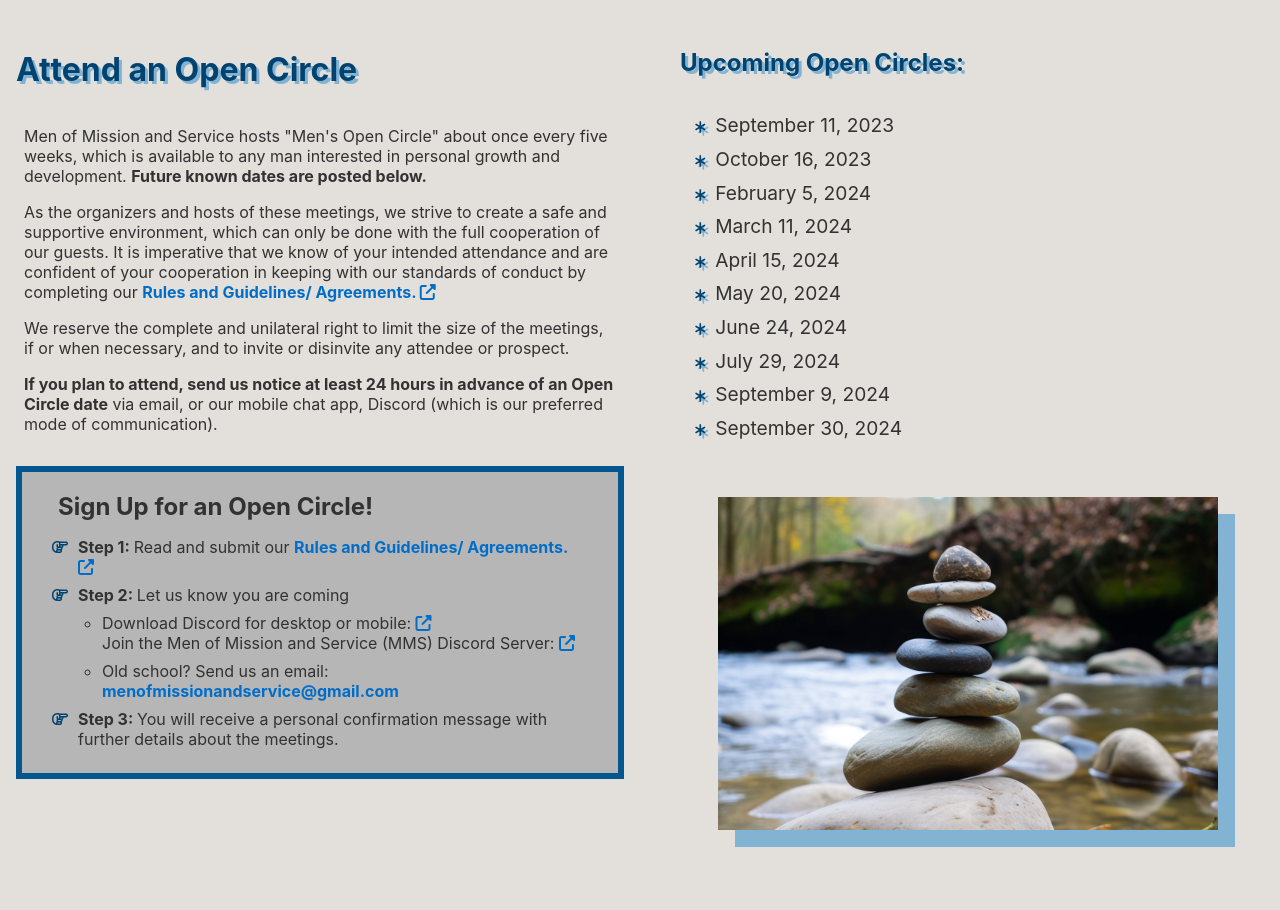
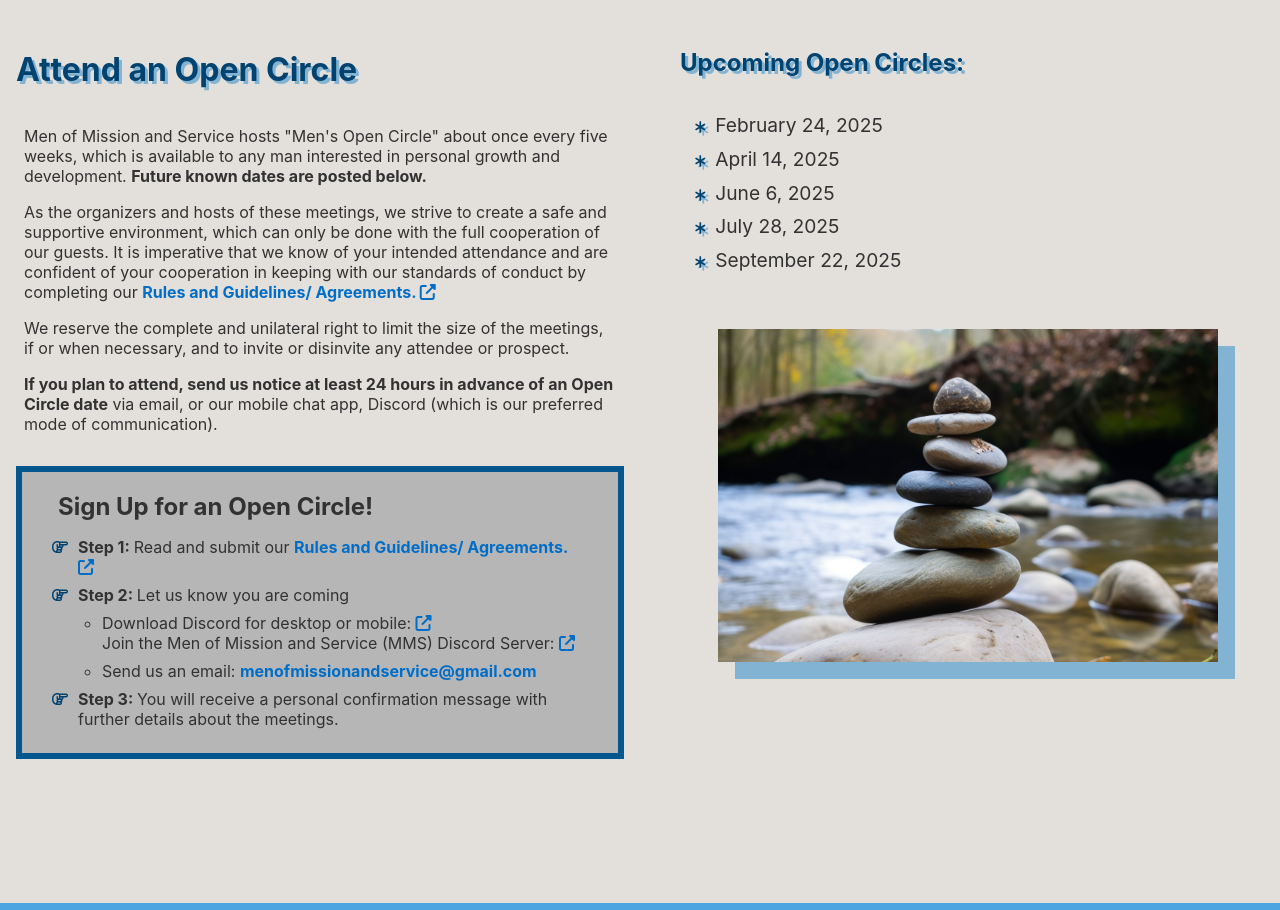
Before and after one commit to IntuitiveHarmony/igroup-site, a React (Create React App) app: page / in a window 1280 px wide. Shown: the part 1253-2163 px from the top of the page. Built offline with nearby package versions, Linux system fonts and the light colour scheme.

Commit message:
dates update

```diff
--- a/src/components/DatesList.js
+++ b/src/components/DatesList.js
@@ -3,16 +3,11 @@ function DatesList() {
     <>
       <h2 className="datesHeader blueShadow">Upcoming Open Circles:</h2>
       <ul className="dates calendarCheck">
-        <li>September 11, 2023</li>
-        <li>October 16, 2023</li>
-        <li>February 5, 2024</li>
-        <li>March 11, 2024</li>
-        <li>April 15, 2024</li>
-        <li>May 20, 2024</li>
-        <li>June 24, 2024</li>
-        <li>July 29, 2024</li>
-        <li>September 9, 2024</li>
-        <li>September 30, 2024</li>
+        <li>February 24, 2025</li>
+        <li>April 14, 2025</li>
+        <li>June 6, 2025</li>
+        <li>July 28, 2025</li>
+        <li>September 22, 2025</li>
       </ul>
     </>
   );
--- a/src/components/OpenCalendar.js
+++ b/src/components/OpenCalendar.js
@@ -1,49 +1,116 @@
-
-import riverRocks from "../images/riverRocks.png"
+import riverRocks from "../images/riverRocks.png";
 import DatesList from "./DatesList";
 
-
 const OpenCalendar = ({ mobile }) => {
-
-
   return (
     <div className="calendarContainer" id="calendar">
-
       <div className="circleContentContainer">
         <h1 className="circleHeader blueShadow">Attend an Open Circle</h1>
-            <p className="content">Men of Mission and Service hosts "Men's Open Circle" about once every five weeks, which is available to any man interested in personal growth and development. <b>Future known dates are posted below.</b></p>
-
-            <p className="content">As the organizers and hosts of these meetings, we strive to create a safe and supportive environment, which can only be done with the full cooperation of our guests.  It is imperative that we know of your intended attendance and are confident of your cooperation in keeping with our standards of conduct by completing our <a className="link" href='https://forms.gle/QGi48a77893jUoLi7' target="_blank" rel="noopener noreferrer">Rules and Guidelines/ Agreements. <i class="fa fa-up-right-from-square"></i></a></p>
-
-            <p className="content">We reserve the complete and unilateral right to limit the size of the meetings, if or when necessary, and to invite or disinvite any attendee or prospect.</p>
-
-            <p className="content"><b>If you plan to attend, send us notice at least 24 hours in advance of an Open Circle date</b> via email, or our mobile chat app, Discord (which is our preferred mode of communication).</p>
-
-            {mobile && <DatesList /> } {/* Dates come first in mobile version */}
+        <p className="content">
+          Men of Mission and Service hosts "Men's Open Circle" about once every
+          five weeks, which is available to any man interested in personal
+          growth and development. <b>Future known dates are posted below.</b>
+        </p>
+        <p className="content">
+          As the organizers and hosts of these meetings, we strive to create a
+          safe and supportive environment, which can only be done with the full
+          cooperation of our guests. It is imperative that we know of your
+          intended attendance and are confident of your cooperation in keeping
+          with our standards of conduct by completing our{" "}
+          <a
+            className="link"
+            href="https://forms.gle/QGi48a77893jUoLi7"
+            target="_blank"
+            rel="noopener noreferrer"
+          >
+            Rules and Guidelines/ Agreements.{" "}
+            <i class="fa fa-up-right-from-square"></i>
+          </a>
+        </p>
+        <p className="content">
+          We reserve the complete and unilateral right to limit the size of the
+          meetings, if or when necessary, and to invite or disinvite any
+          attendee or prospect.
+        </p>
+        <p className="content">
+          <b>
+            If you plan to attend, send us notice at least 24 hours in advance
+            of an Open Circle date
+          </b>{" "}
+          via email, or our mobile chat app, Discord (which is our preferred
+          mode of communication).
+        </p>
+        {mobile && <DatesList />} {/* Dates come first in mobile version */}
         <div className="chalkBoard" id="signUp">
           <h2 className="content">Sign Up for an Open Circle!</h2>
           <ul className="steps handCheck">
-                  <li><b>Step 1: </b>Read and submit our <a className="link" href='https://forms.gle/QGi48a77893jUoLi7' target="_blank" rel="noopener noreferrer">Rules and Guidelines/ Agreements. <i class="fa fa-up-right-from-square"></i></a></li>
-                  <li><b>Step 2: </b>Let us know you are coming</li>
+            <li>
+              <b>Step 1: </b>Read and submit our{" "}
+              <a
+                className="link"
+                href="https://forms.gle/QGi48a77893jUoLi7"
+                target="_blank"
+                rel="noopener noreferrer"
+              >
+                Rules and Guidelines/ Agreements.{" "}
+                <i class="fa fa-up-right-from-square"></i>
+              </a>
+            </li>
+            <li>
+              <b>Step 2: </b>Let us know you are coming
+            </li>
             <ul className="subSteps">
-                      <li>Download Discord for desktop or mobile: <a className="link" href='https://discord.com/download' target="_blank" rel="noopener noreferrer"><i class="fa fa-up-right-from-square"></i></a> <br/> Join the Men of Mission and Service (MMS) Discord Server: <a className="link" href='https://discord.gg/n98xVevJSK' target="_blank" rel="noopener noreferrer"><i class="fa fa-up-right-from-square"></i></a></li>
-                      <li>Old school? Send us an email: <a className="link" href="mailto:menofmissionandservice@gmail.com">{mobile ?  <i class="fa-regular fa-paper-plane"></i> : "menofmissionandservice@gmail.com" }</a></li>
+              <li>
+                Download Discord for desktop or mobile:{" "}
+                <a
+                  className="link"
+                  href="https://discord.com/download"
+                  target="_blank"
+                  rel="noopener noreferrer"
+                >
+                  <i class="fa fa-up-right-from-square"></i>
+                </a>{" "}
+                <br /> Join the Men of Mission and Service (MMS) Discord Server:{" "}
+                <a
+                  className="link"
+                  href="https://discord.gg/n98xVevJSK"
+                  target="_blank"
+                  rel="noopener noreferrer"
+                >
+                  <i class="fa fa-up-right-from-square"></i>
+                </a>
+              </li>
+              <li>
+                Send us an email:{" "}
+                <a
+                  className="link"
+                  href="mailto:menofmissionandservice@gmail.com"
+                >
+                  {mobile ? (
+                    <i class="fa-regular fa-paper-plane"></i>
+                  ) : (
+                    "menofmissionandservice@gmail.com"
+                  )}
+                </a>
+              </li>
             </ul>
-                  <li><b>Step 3: </b>You will receive a personal confirmation message with further details about the meetings.</li>
+            <li>
+              <b>Step 3: </b>You will receive a personal confirmation message
+              with further details about the meetings.
+            </li>
           </ul>
         </div>
       </div>
 
       <div className="datesContainer">
-            {!mobile && <DatesList /> } {/* Dates in the middle in desktop version */}
+        {!mobile && <DatesList />}{" "}
+        {/* Dates in the middle in desktop version */}
         <div className="flexWrapper">
-              <img className="riverImg blueBoxShadow" src={riverRocks}/>
+          <img className="riverImg blueBoxShadow" src={riverRocks} />
         </div>
       </div>
-
-
     </div>
   );
-}
+};
 
-export default OpenCalendar
+export default OpenCalendar;
```
Lines whose indentation alone changed are shown as unchanged.
